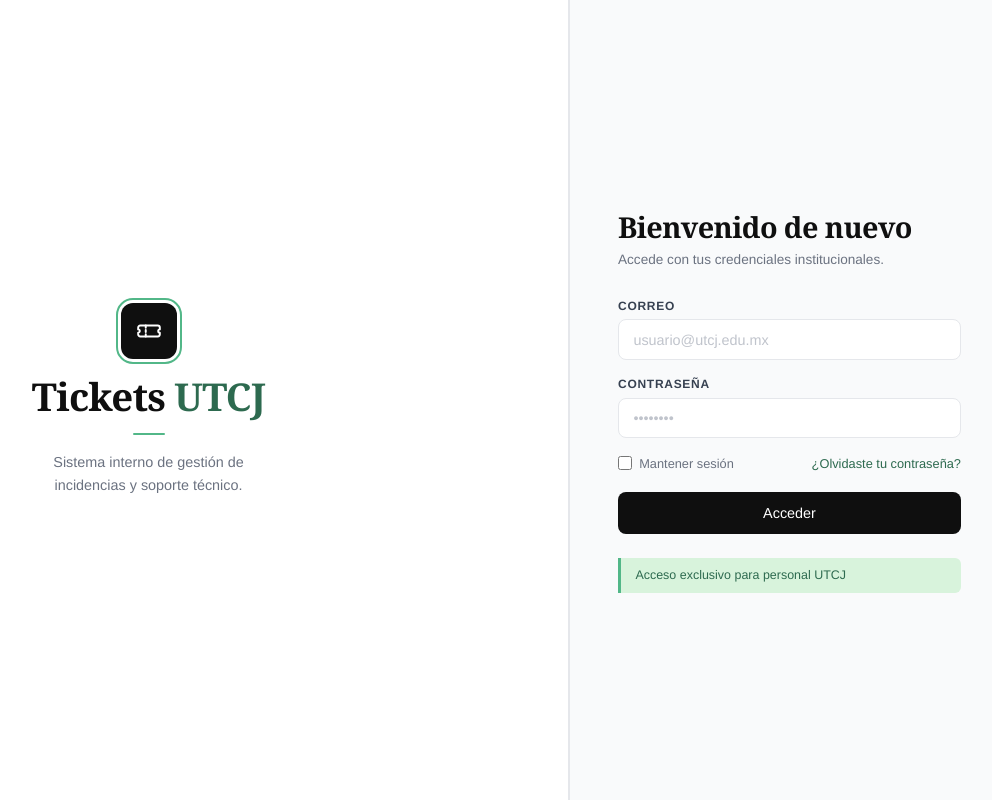
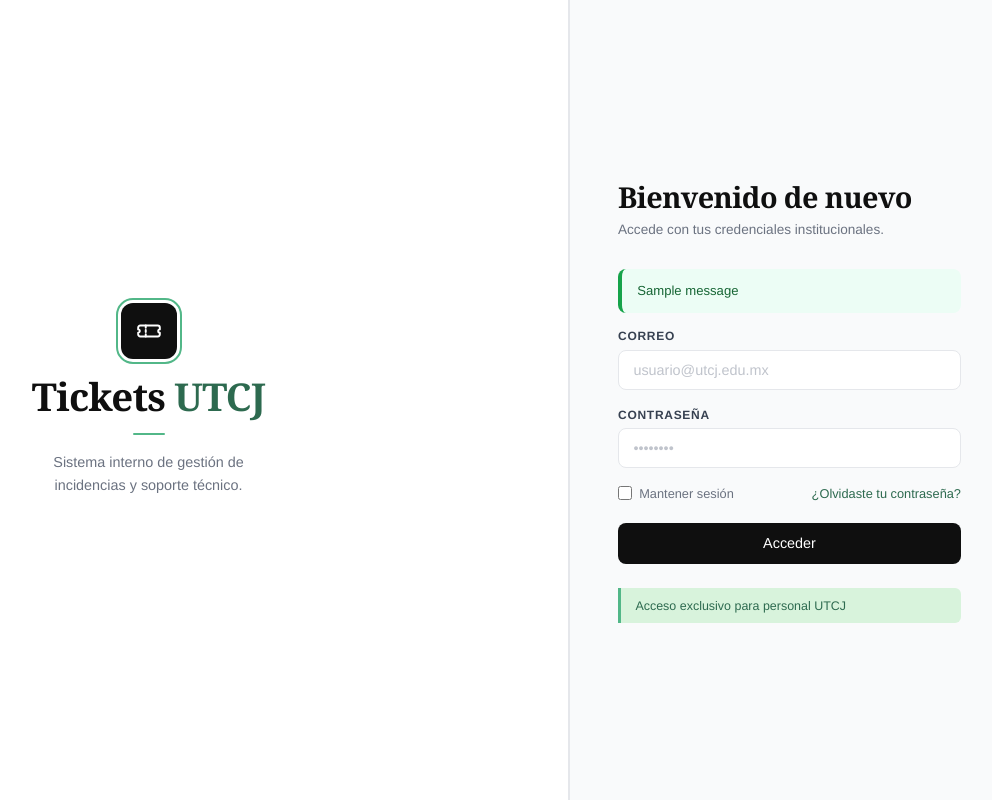
Before and after one commit to ZylexSt/TicketsUT, a Django app: page / in a window 1280 px wide. Shown: the whole page, without its empty margins (271-1263 px from the left). Run offline with Django 5.2, Linux system fonts and the light colour scheme; tables that the repository leaves empty hold one stand-in row (values such as "Sample post"); one stand-in notice (Sample message) is shown; parts of the project's set-up code (start-up, migrations or seed data) failed here and were passed over.

Commit message:
Mantener Sesion y validaciones en el login

```diff
--- a/accounts/views.py
+++ b/accounts/views.py
@@ -18,7 +18,6 @@
 def vista_login(request):
     # GET
     if request.method == "GET":
-        # Si ya hay sesión, manda directo al panel
         if request.session.get("usuario_id"):
             rol = request.session.get("rol", "USUARIO")
             if rol == "ADMIN":
@@ -30,43 +29,63 @@
         return render(request, "login.html")
 
     # POST
-    identificador = request.POST.get("correo", "").strip().lower()
+    correo = request.POST.get("correo", "").strip().lower()
     contrasena = request.POST.get("password", "").strip()
+    recordar = request.POST.get("recordar")
 
-    if not identificador or not contrasena:
-        messages.error(request, "Debes ingresar correo y contraseña.")
+    if not correo or not contrasena:
+        messages.error(request, "Debes ingresar tu correo institucional y tu contraseña.")
+        return render(request, "login.html")
+
+    # Validación: solo correos UTCJ
+    if not correo.endswith("@utcj.edu.mx"):
+        messages.error(request, "Acceso exclusivo para personal UTCJ. Usa tu correo institucional.")
         return render(request, "login.html")
 
     bd = obtener_bd()
 
     usuario = bd.usuarios.find_one({
-        "$or": [
-            {"perfil.correo": identificador},
-            {"perfil.matricula": identificador},
-        ]
+        "perfil.correo": correo
     })
 
     if not usuario:
-        messages.error(request, "Credenciales inválidas.")
+        messages.error(request, "Correo no encontrado.")
         return render(request, "login.html")
 
     if not usuario.get("estado", {}).get("activo", True):
-        messages.error(request, "Cuenta desactivada.")
+        messages.error(request, "Tu cuenta está desactivada. Contacta al administrador.")
         return render(request, "login.html")
 
     hash_guardado = usuario.get("autenticacion", {}).get("contrasena_hash")
     if not hash_guardado or not verificar_contrasena(hash_guardado, contrasena):
-        messages.error(request, "Credenciales inválidas.")
+        messages.error(request, "Contraseña incorrecta.")
         return render(request, "login.html")
+
+    # Seguridad: renovar identificador de sesión
+    request.session.cycle_key()
 
     # Guardar sesión
     request.session["usuario_id"] = str(usuario["_id"])
     request.session["rol"] = usuario.get("rol", "USUARIO")
 
+    # Mantener sesión
+    if recordar:
+        # Persistente aunque cierre navegador, hasta que cierre sesión
+        # o hasta que expire la cookie configurada
+        request.session.set_expiry(settings.SESSION_COOKIE_AGE)
+    else:
+        # La sesión se pierde al cerrar el navegador
+        request.session.set_expiry(0)
+
     # Actualizar último acceso
     bd.usuarios.update_one(
         {"_id": usuario["_id"]},
-        {"$set": {"autenticacion.ultimo_acceso": timezone.now()}}
+        {
+            "$set": {
+                "autenticacion.ultimo_acceso": timezone.now(),
+                "meta.actualizado_en": timezone.now(),
+            }
+        }
     )
 
     # Redirección por rol
@@ -76,7 +95,6 @@
     elif rol == "TECNICO":
         return redirect("tecnico")
     return redirect("usuario")
-
 
 @requiere_roles("USUARIO", "TECNICO", "ADMIN")
 def panel_usuario(request):
--- a/config/settings.py
+++ b/config/settings.py
@@ -128,3 +128,7 @@
 
 MEDIA_URL = "/media/"
 MEDIA_ROOT = BASE_DIR / "media"
+
+SESSION_COOKIE_AGE = 1209600
+SESSION_EXPIRE_AT_BROWSER_CLOSE = False
+SESSION_SAVE_EVERY_REQUEST = True
--- a/static/css/login.css
+++ b/static/css/login.css
@@ -237,6 +237,49 @@
   font-weight: 500;
 }
 
+/* ── MENSAJES DE VALIDACIÓN ── */
+.contenedor-mensajes {
+  display: flex;
+  flex-direction: column;
+  gap: .75rem;
+  margin-bottom: 1rem;
+}
+
+.mensaje-alerta {
+  padding: .8rem .95rem;
+  border-radius: 8px;
+  font-size: .82rem;
+  font-family: 'Helvetica Neue', Helvetica, Arial, sans-serif;
+  font-weight: 500;
+  line-height: 1.45;
+  border-left: 4px solid transparent;
+}
+
+.mensaje-alerta.error {
+  background: #fef2f2;
+  color: #991b1b;
+  border-left-color: #dc2626;
+}
+
+.mensaje-alerta.success {
+  background: #ecfdf5;
+  color: #166534;
+  border-left-color: #16a34a;
+}
+
+.mensaje-alerta.warning {
+  background: #fffbeb;
+  color: #92400e;
+  border-left-color: #f59e0b;
+}
+
+.mensaje-alerta.info {
+  background: #eff6ff;
+  color: #1d4ed8;
+  border-left-color: #2563eb;
+}
+
+
 /* ── RESPONSIVE ── */
 @media (max-width: 700px) {
   body {
--- a/templates/login.html
+++ b/templates/login.html
@@ -35,13 +35,22 @@
       <h2>Bienvenido de nuevo</h2>
       <p>Accede con tus credenciales institucionales.</p>
     </div>
+    {% if messages %}
+      <div class="contenedor-mensajes">
+    {% for message in messages %}
+      <div class="mensaje-alerta {{ message.tags }}">
+        {{ message }}
+          </div>
+    {% endfor %}
+        </div>
+    {% endif %}
 
     <form method="POST" class="formulario">
       {% csrf_token %}
 
       <div class="campo">
         <label for="correo">Correo</label>
-        <input type="email" id="correo" name="correo" required placeholder="usuario@utcj.edu.mx" autocomplete="email">
+        <input type="email" id="correo" name="correo" required placeholder="usuario@utcj.edu.mx" autocomplete="email" value="{{ request.POST.correo|default:'' }}">
       </div>
 
       <div class="campo">
@@ -51,7 +60,7 @@
 
       <div class="extras">
         <label class="recordar">
-          <input type="checkbox" name="recordar"> Mantener sesión
+          <input type="checkbox" name="recordar" {% if request.POST.recordar %}checked{% endif %}> Mantener sesión
         </label>
         <a href="#" class="olvidaste">¿Olvidaste tu contraseña?</a>
       </div>
```
Also changed, not shown: db.sqlite3.
